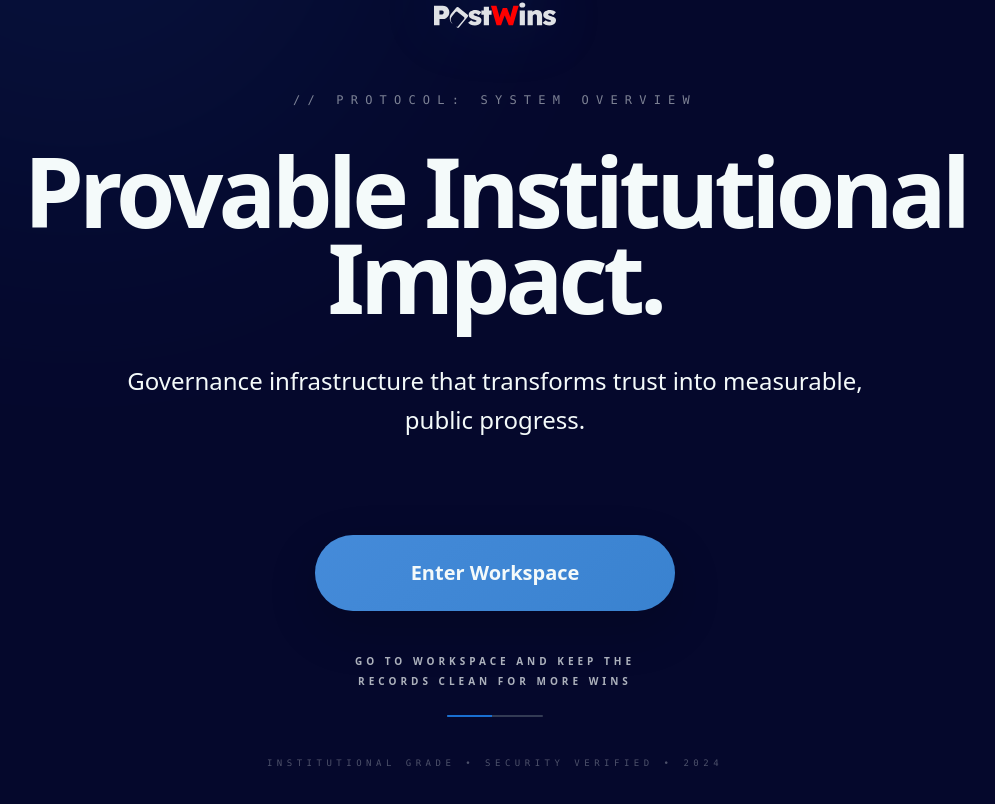
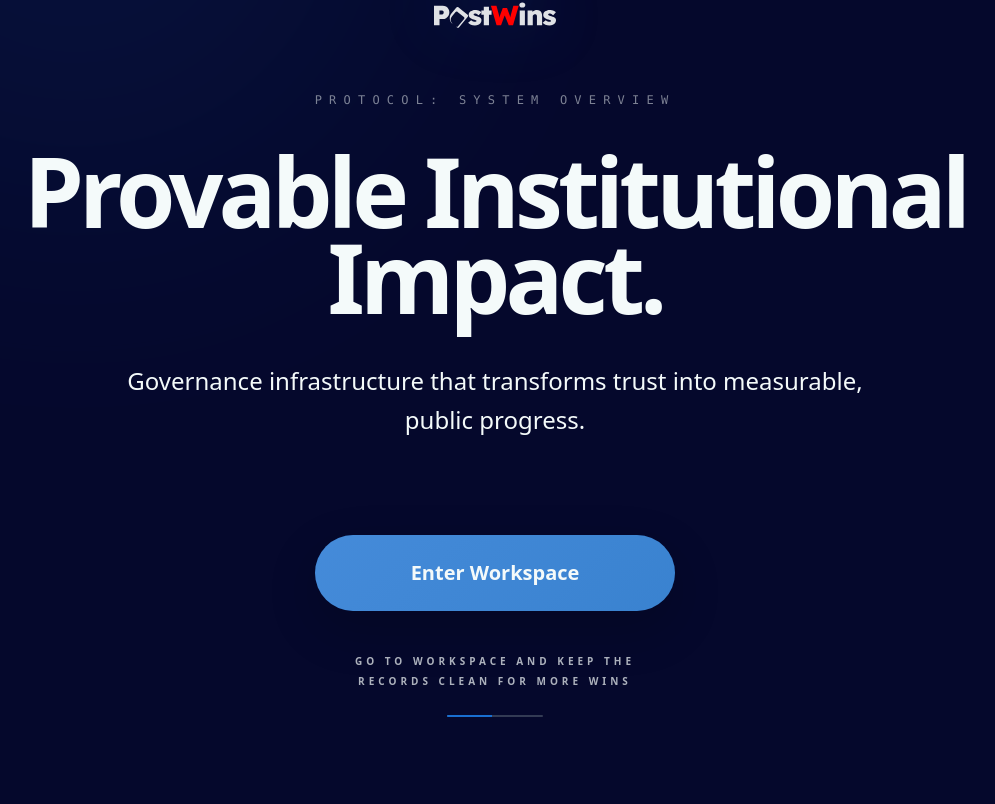
Before and after one commit to Abraham-trigs/PostWins, a Next.js app in the folder apps/web/: page / in a window 1280 px wide. Shown: the part 260-1064 px from the top of the page, without its empty margins (145-1140 px from the left). After the commit the page ends 977 px from the top, so only its background shows below. Built offline with nearby package versions, Linux system fonts and the light colour scheme.

Commit message:
test page updated to pass build

```diff
--- a/apps/web/src/app/page.tsx
+++ b/apps/web/src/app/page.tsx
@@ -1,18 +1,8 @@
-// apps/website/src/app/workspace/page.tsx
 "use client";
 
 import React, { useState, useEffect } from "react";
 import { motion, AnimatePresence } from "framer-motion";
 import Image from "next/image";
-
-/**
- * Workspace Welcome - Narrative Engine v2.1
- *
- * Improvements:
- * 1. Slowed rotation to 12 seconds for better absorption.
- * 2. Integrated high-res logo directly above the header content.
- * 3. Staggered sub-elements with longer durations for a "cinematic" feel.
- */
 
 const STAKEHOLDERS = [
   {
@@ -55,7 +45,6 @@ const STAKEHOLDERS = [
 export default function WorkspaceWelcome() {
   const [index, setIndex] = useState(0);
 
-  // Slowed rotation: 12 seconds per stakeholder
   useEffect(() => {
     const timer = setInterval(() => {
       setIndex((prev) => (prev + 1) % STAKEHOLDERS.length);
@@ -67,7 +56,6 @@ export default function WorkspaceWelcome() {
 
   return (
     <main className="relative min-h-screen bg-paper text-ink font-sans overflow-hidden flex flex-col transition-colors duration-[2000ms]">
-      {/* --- TOP BAR --- */}
       <nav className="fixed top-0 w-full h-16 md:h-20 border-b border-line bg-paper/60 backdrop-blur-xl z-50 px-4 md:px-8 flex items-center justify-between">
         <div className="flex items-center gap-3 md:gap-4">
           <div className="relative h-8 w-8 md:h-10 md:w-10">
@@ -85,7 +73,6 @@ export default function WorkspaceWelcome() {
             Institutional v2.0
           </span>
         </div>
-
         <div className="flex items-center gap-4">
           <div className="px-2 md:px-3 py-1 rounded-pill border border-line bg-surface-muted/20 flex items-center gap-2">
             <div className="h-1.5 w-1.5 rounded-full bg-state-success animate-pulse" />
@@ -99,7 +86,7 @@ export default function WorkspaceWelcome() {
       {/* --- BACKGROUND ORBS --- */}
       <div className="absolute inset-0 z-0 pointer-events-none">
         <motion.div
-          animate={{ backgroundColor: current.theme }}
+          animate={{ backgroundColor: current?.theme ?? "#196fd1" }}
           className="absolute -top-40 -left-20 w-[600px] h-[600px] blur-[140px] rounded-full opacity-10 transition-colors duration-[2000ms]"
         />
         <motion.div
@@ -109,7 +96,6 @@ export default function WorkspaceWelcome() {
         />
       </div>
 
-      {/* --- CONTENT AREA --- */}
       <div className="flex-grow flex flex-col items-center justify-center relative z-10 px-6 pt-32 md:pt-40">
         <div className="w-full max-w-6xl">
           <AnimatePresence mode="wait">
@@ -117,7 +103,6 @@ export default function WorkspaceWelcome() {
               key={index}
               className="text-center flex flex-col items-center"
             >
-              {/* Central Large Logo Placeholder */}
               <motion.div
                 initial={{ opacity: 0, scale: 0.9, filter: "blur(10px)" }}
                 animate={{ opacity: 1, scale: 1, filter: "blur(0px)" }}
@@ -135,7 +120,6 @@ export default function WorkspaceWelcome() {
               </motion.div>
 
               <div className="space-y-6 md:space-y-10">
-                {/* 1. ROLE TAG */}
                 <motion.span
                   initial={{ opacity: 0, y: 15 }}
                   animate={{ opacity: 0.5, y: 0 }}
@@ -143,10 +127,9 @@ export default function WorkspaceWelcome() {
                   transition={{ duration: 1, ease: "easeOut", delay: 0.2 }}
                   className="text-[10px] md:text-xs font-mono uppercase tracking-[0.6em] text-disabled block"
                 >
-                  // Protocol: {current.role}
+                  Protocol: {current?.role ?? "System"}
                 </motion.span>
 
-                {/* 2. MAIN HEADLINE */}
                 <motion.h1
                   initial={{ opacity: 0, x: 100, filter: "blur(25px)" }}
                   animate={{ opacity: 1, x: 0, filter: "blur(0px)" }}
@@ -158,10 +141,9 @@ export default function WorkspaceWelcome() {
                   }}
                   className="text-4xl sm:text-6xl md:text-7xl lg:text-8xl font-black tracking-tighter leading-[0.95] md:leading-[0.9] text-ink"
                 >
-                  {current.headline}
+                  {current?.headline ?? ""}
                 </motion.h1>
 
-                {/* 3. SUBTEXT */}
                 <motion.p
                   initial={{ opacity: 0, y: 30 }}
                   animate={{ opacity: 1, y: 0 }}
@@ -169,14 +151,13 @@ export default function WorkspaceWelcome() {
                   transition={{ duration: 1.4, ease: "easeOut", delay: 0.8 }}
                   className="text-lg md:text-2xl text-secondary max-w-3xl mx-auto leading-relaxed font-medium px-4"
                 >
-                  {current.subheadline}
+                  {current?.subheadline ?? ""}
                 </motion.p>
               </div>
             </motion.div>
           </AnimatePresence>
         </div>
 
-        {/* --- ACTION CLUSTER --- */}
         <motion.div
           initial={{ opacity: 0 }}
           animate={{ opacity: 1 }}
@@ -204,12 +185,6 @@ export default function WorkspaceWelcome() {
           </div>
         </motion.div>
       </div>
-
-      <footer className="p-8 md:p-10 flex justify-center opacity-30 mt-auto">
-        <p className="text-[8px] md:text-[9px] font-mono uppercase tracking-[0.5em] text-disabled text-center">
-          Institutional Grade • Security Verified • 2024
-        </p>
-      </footer>
     </main>
   );
 }
```
